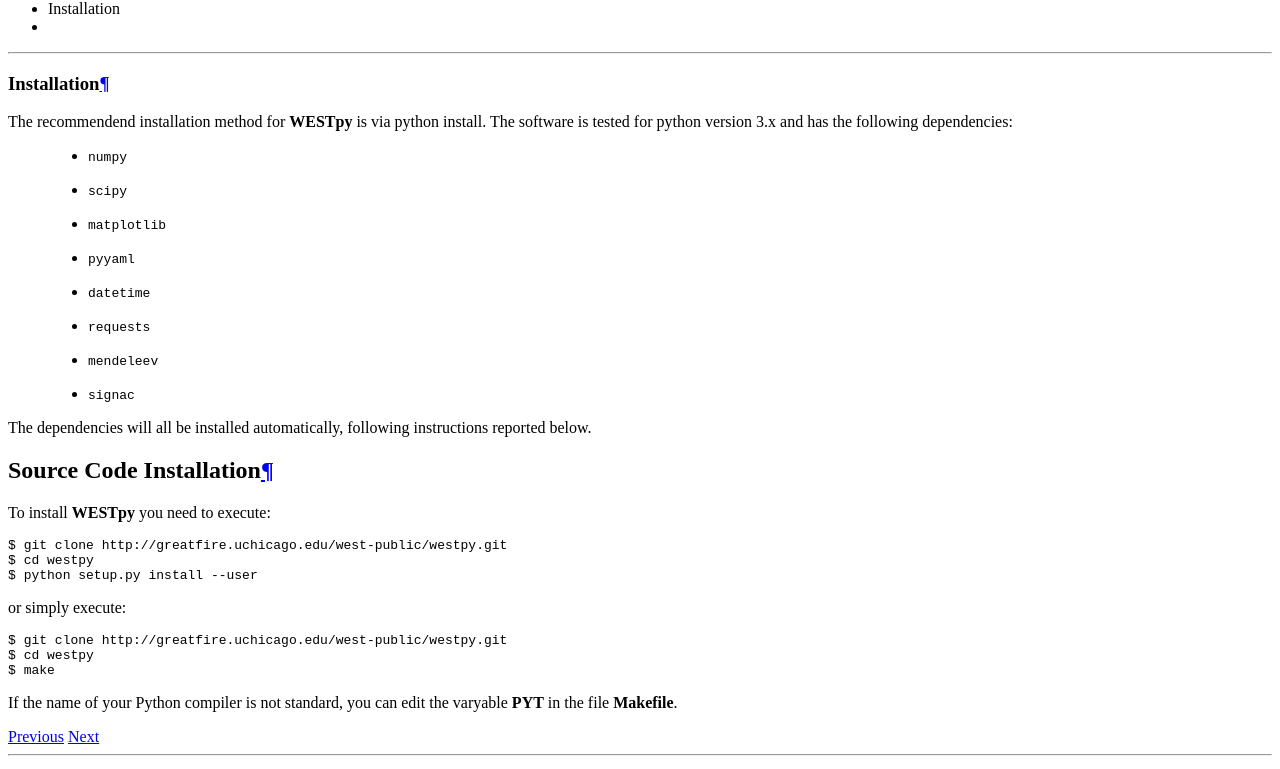
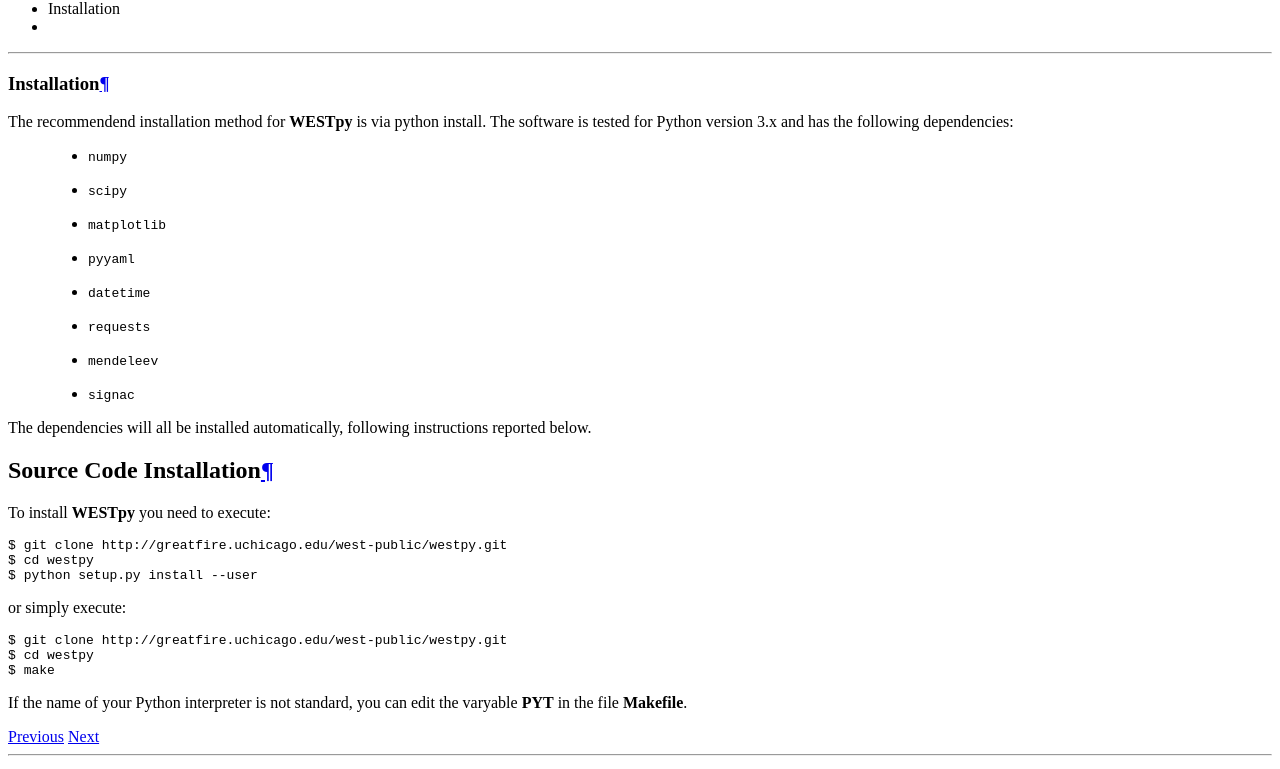
Before and after one commit to west-code-development/westpy, a Sphinx documentation site: the page built from doc/installation.rst, in a window 1280 px wide. Shown: the part 1325-2094 px from the top of the page. Built offline with Sphinx 7.4.7 and the Read the Docs theme 2.0.0, drawn with Linux system fonts in a browser that asks for light colours.

Commit message:
Fix typos in lifetime and doc

```diff
--- a/doc/index.rst
+++ b/doc/index.rst
@@ -32,7 +32,7 @@ Contents
     :ref:`installation`
       Instructions on how to install the **WESTpy** package.
 
-    :ref:`Tutorial`
+    :ref:`tutorial`
       Compact demonstration of usage of **WESTpy** for pre- and post-processing WEST calculations.
 
     :ref:`manual`
--- a/doc/installation.rst
+++ b/doc/installation.rst
@@ -5,7 +5,7 @@ Installation
 ============
 
 The recommendend installation method for **WESTpy** is via python install.
-The software is tested for python version 3.x and has the following dependencies:
+The software is tested for Python version 3.x and has the following dependencies:
 
    - ``numpy``
    - ``scipy``
@@ -38,4 +38,4 @@ or simply execute:
     $ cd westpy
     $ make
 
-If the name of your Python compiler is not standard, you can edit the varyable **PYT** in the file **Makefile**.
+If the name of your Python interpreter is not standard, you can edit the varyable **PYT** in the file **Makefile**.
--- a/doc/overview.rst
+++ b/doc/overview.rst
@@ -8,7 +8,7 @@ Overview
 Features:
 
    - Guided generation of input files for ground state density functional theory calculations (Qbox, QuantumEspresso)
-   - *Guided generation of input filed for WEST*
+   - *Guided generation of input files for WEST*
    - Plot of DOS, *LDOS*, *full-frequency self-energy*
 
 .. seealso::
```
Also changed, not shown: 1 other file.
